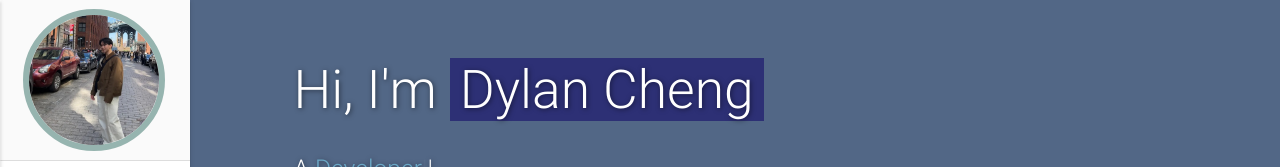
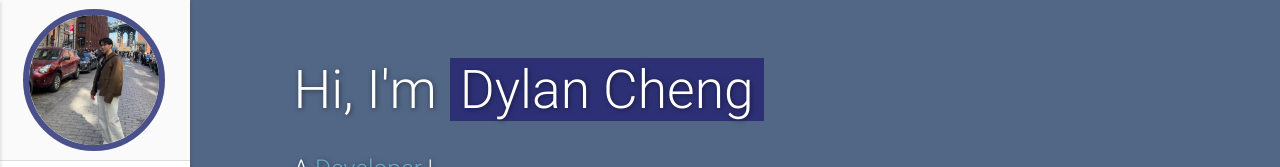
Before and after one commit to dylncheng/dylncheng.github.io, a plain HTML site: page index.html in a window 1280 px wide. Shown: the top 167 px of the page. Drawn offline with nearby package versions, Linux system fonts and the light colour scheme.

Commit message:
profile border change

```diff
--- a/assets/css/style.css
+++ b/assets/css/style.css
@@ -11,7 +11,7 @@
   /* background-size: cover;  */
   margin: -31px;
   margin-left:-7px;
-  border: 6px solid rgba(0, 77, 64, 0.4);
+  border: 6px solid rgb(74 81 138);
   border-radius: 50% !important;
 }
 
```
Also changed, not shown: index.html (line endings or trailing spaces).
